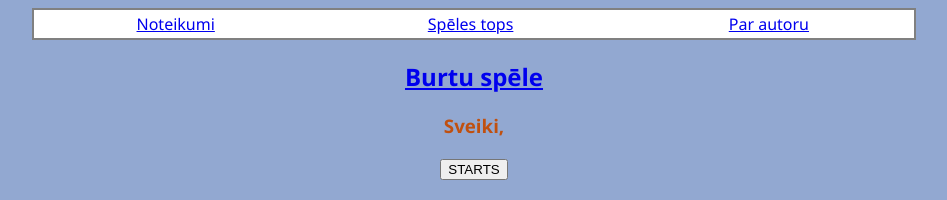
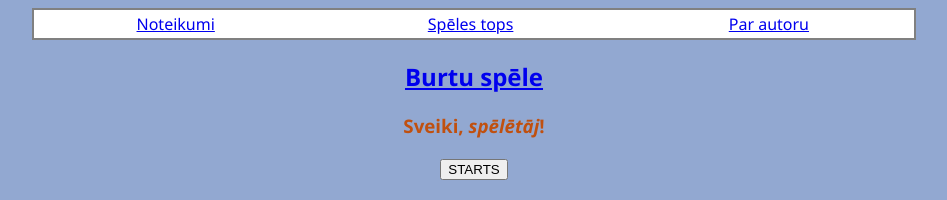
Before and after one commit to AnitaGudkova/Sajaukto_burtu_spele, a plain HTML site: page index.html in a window 1280 px wide. Shown: the top 200 px of the page, without its empty margins (166-1113 px from the left). Drawn offline with Linux system fonts and the light colour scheme.

Commit message:
add default name

```diff
--- a/index.html
+++ b/index.html
@@ -21,7 +21,7 @@
                 <a href="speletajs.html">Burtu spēle</a>
 
             </h2>
-            <h3> Sveiki, <i><span id="speletajs"></span></i></h3>
+            <h3> Sveiki, <i><span id="speletajs">spēlētāj</span></i>!</h3>
 
             <button onclick="startSpele();">STARTS</button>
             <br>
@@ -54,7 +54,9 @@
             document.onreadystatechange = function() {
                 if (document.readyState == 'complete') {
                     let params = window.location.hash.split(',');
-                    document.getElementById("speletajs").textContent = params[0];
+                    if(params[0]){
+                        document.getElementById("speletajs").textContent = params[0];
+                    }
                 }
             }
         </script>
```
